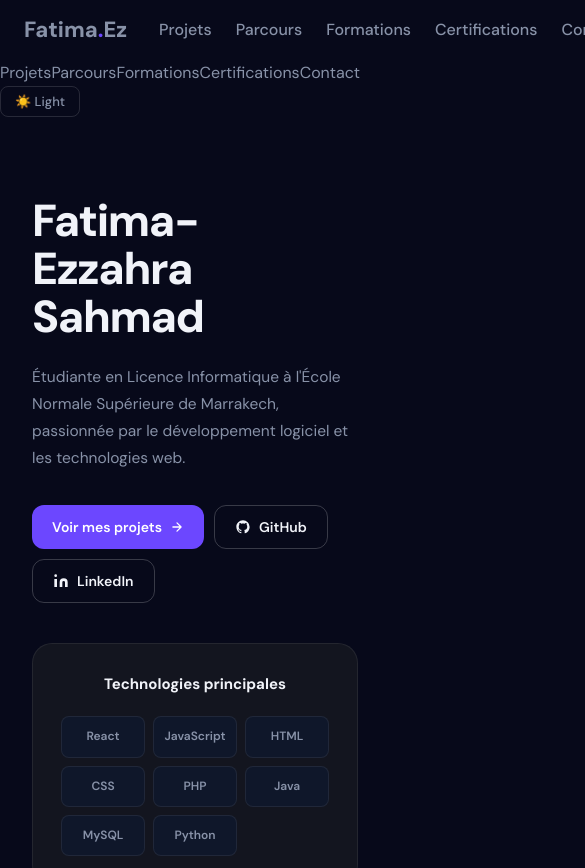
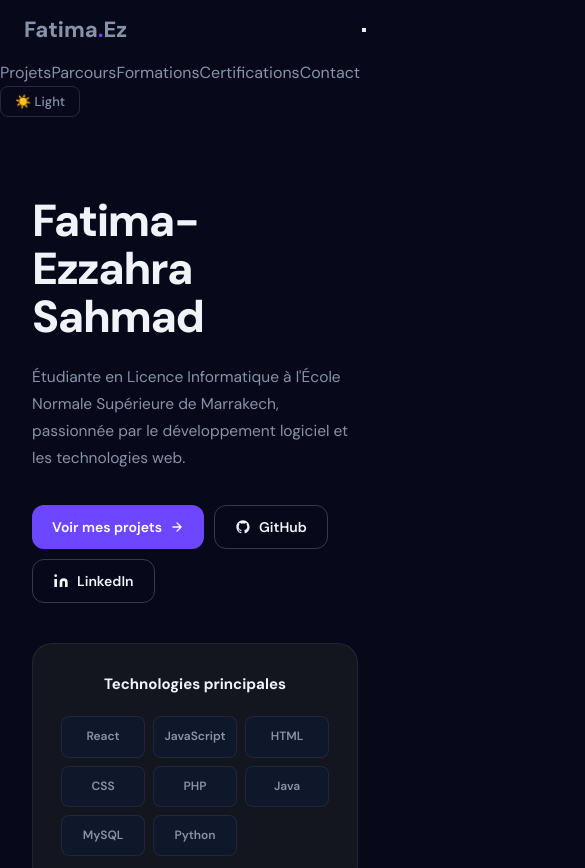
Before and after one commit to fe045001-netizen/Projet-Portfolio-React-Pro-Final, a React (Vite) app: page / in a window 390 px wide. Shown: the top 868 px of the page, 585 px wide, since content can reach past the window. Built offline with nearby package versions, Linux system fonts and the light colour scheme.

Commit message:
Update global.css

```diff
--- a/src/styles/global.css
+++ b/src/styles/global.css
@@ -733,3 +733,14 @@ footer {
   0%,100% { box-shadow:0 0 0 0 rgba(59,130,246,0.4); }
   50%      { box-shadow:0 0 0 6px rgba(59,130,246,0); }
 }
+/* ════════════════════════════════════════
+   31. NAVBAR MOBILE
+════════════════════════════════════════ */
+@media (max-width: 768px) {
+  .nav-right {
+    display: none !important;
+  }
+  .burger {
+    display: flex !important;
+  }
+}
```
